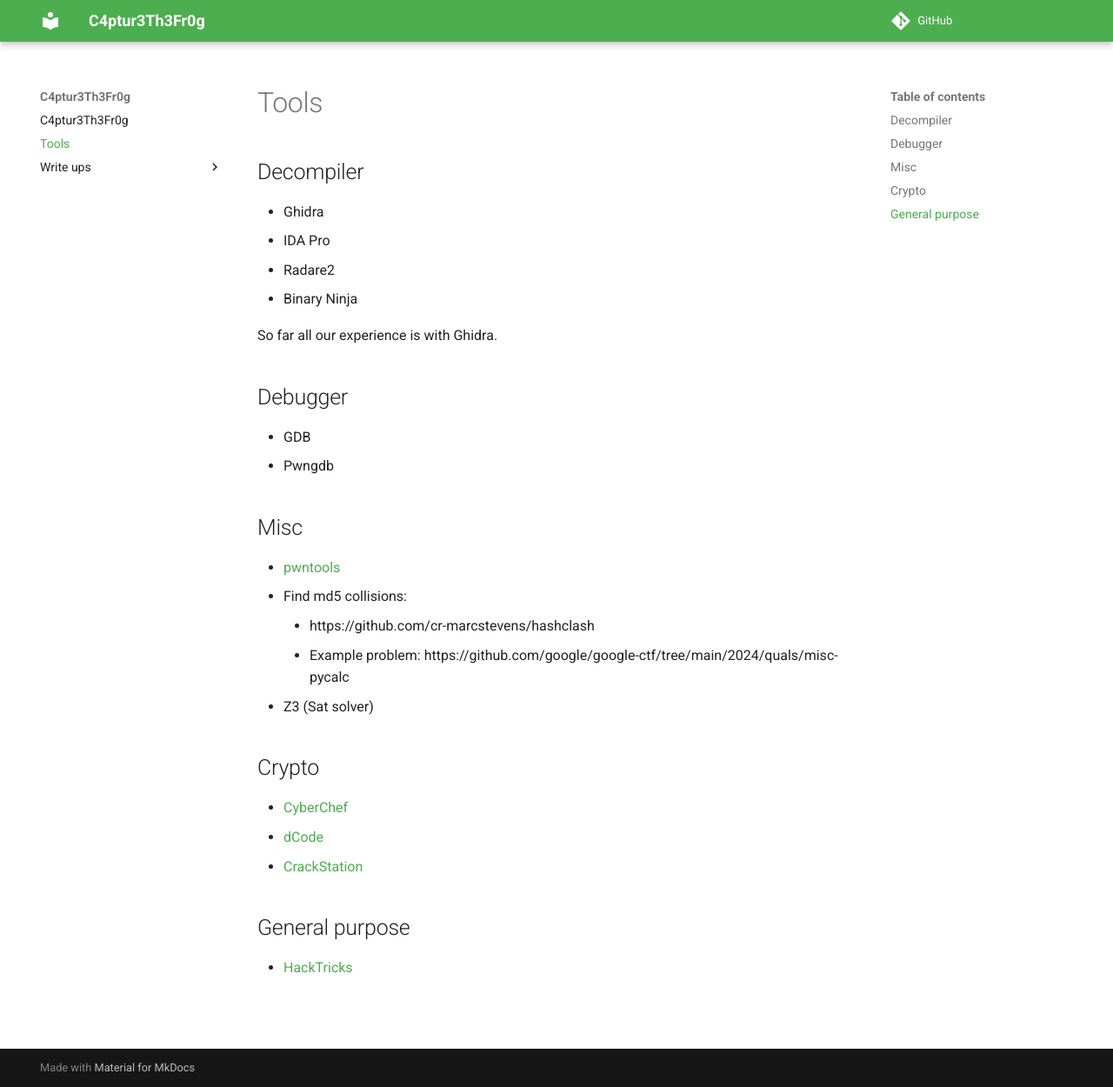
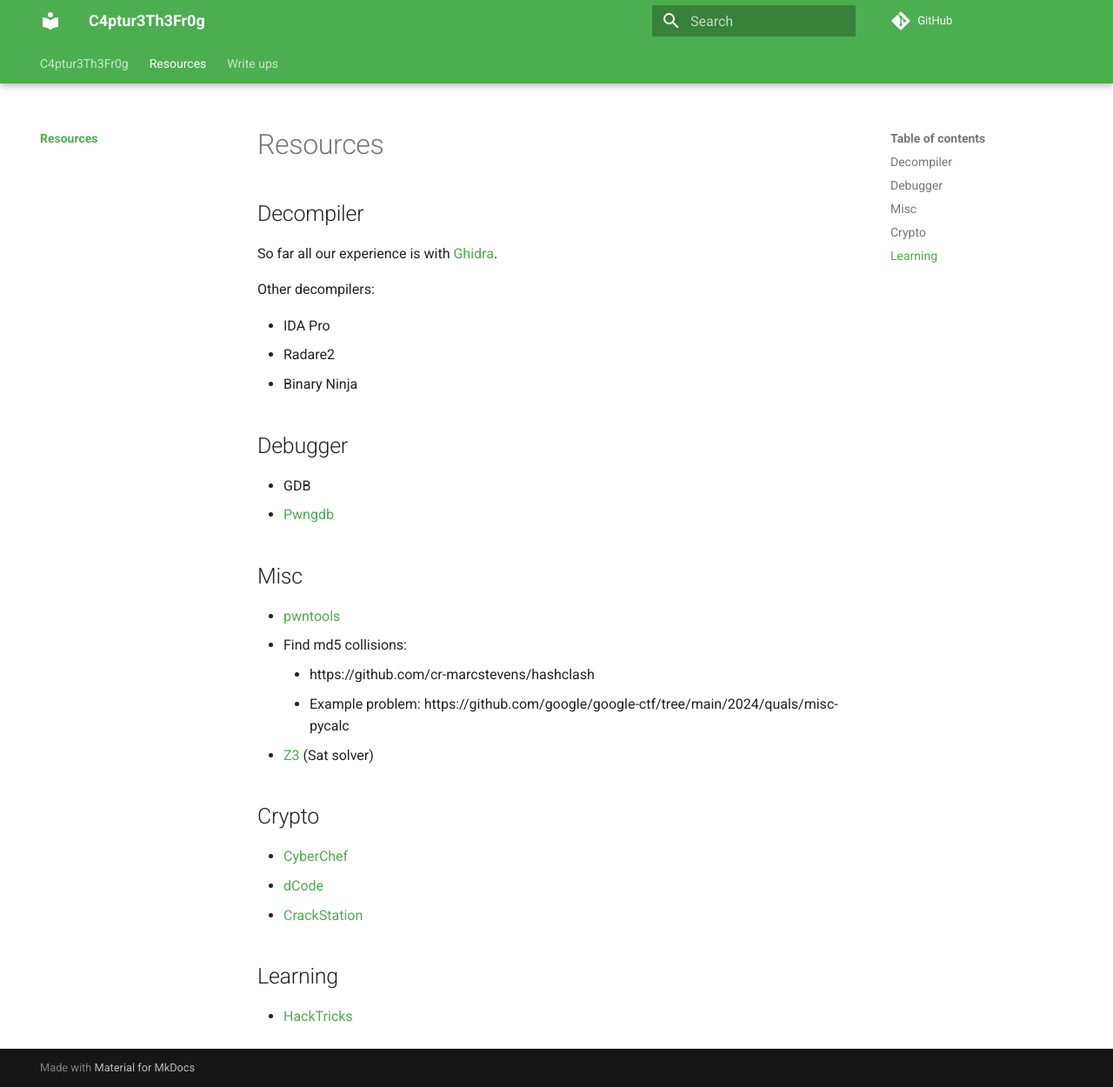
Before and after one commit to c4ptur3th3fr0g/c4ptur3th3fr0g.github.io, an MkDocs documentation site: the page built from docs/resources/index.md, in a window 1280 px wide and 1250 px high. Shown: the whole window at 87% size. Built offline with MkDocs 1.6.1 and Material for MkDocs 9.7.7, drawn with Linux system fonts in a browser that asks for light colours; comment, search, counter and statistics services are not loaded.

Commit message:
feat: new structure, and more content

```diff
--- a/docs/tools.md
+++ b/docs/resources/index.md
@@ -1,18 +1,20 @@
-# Tools
+# Resources
 
 ## Decompiler
 
--   Ghidra
+So far all our experience is with [Ghidra](https://www.ghidra-sre.org/).
+
+Other decompilers:
+
 -   IDA Pro
 -   Radare2
 -   Binary Ninja
 
-So far all our experience is with Ghidra.
 
 ## Debugger
 
 -   GDB
--   Pwngdb
+-   [Pwngdb](https://github.com/pwndbg/pwndbg)
 
 ## Misc
 
@@ -20,7 +22,7 @@
 -   Find md5 collisions:
     -   https://github.com/cr-marcstevens/hashclash
     -   Example problem: https://github.com/google/google-ctf/tree/main/2024/quals/misc-pycalc
--   Z3 (Sat solver)
+-   [Z3](https://github.com/Z3Prover/z3) (Sat solver)
 
 ## Crypto
 
@@ -28,6 +30,6 @@
 - [dCode](https://www.dcode.fr/en)
 - [CrackStation](https://crackstation.net/)
 
-## General purpose
+## Learning
 
 - [HackTricks](https://book.hacktricks.xyz/)
--- a/mkdocs.yml
+++ b/mkdocs.yml
@@ -1,11 +1,25 @@
 site_name: C4ptur3Th3Fr0g
 site_url: https://c4ptur3th3fr0g.github.io/
+site_author: C4ptur3 Th3 Fr0g Team
 repo_url: https://github.com/c4ptur3th3fr0g/c4ptur3th3fr0g.github.io
+
 theme:
-    name: material
-    palette:
-        primary: green
-        accent: light green
+  name: material
+
+  palette:
+    primary: green
+    accent: light green
+
+  features:
+    - navigation.instant
+    - navigation.tabs
+    - navigation.tabs.sticky
+    - navigation.sections
+    - navigation.expand
+    - navigation.indexes
+    - content.code.copy
+    - content.code.select
+
 markdown_extensions:
   - pymdownx.highlight:
       anchor_linenums: true
@@ -14,5 +28,21 @@
   - pymdownx.inlinehilite
   - pymdownx.snippets
   - pymdownx.superfences
+  - pymdownx.arithmatex:
+      generic: true
+  - pymdownx.tasklist:
+      custom_checkbox: true
+  - attr_list
+  - pymdownx.emoji:
+      emoji_index: !!python/name:material.extensions.emoji.twemoji
+      emoji_generator: !!python/name:material.extensions.emoji.to_svg
+      options:
+        custom_icons:
+          - docs/overrides/.icons
+
 plugins:
-  - tags
+  - tags:
+      tags_file: C4ptur3Th3Fr0g/tags.md
+  - search
+  - offline
+  - macros
```
Also changed, not shown: docs/C4ptur3Th3Fr0g/index.md (added, +22 -0 lines), docs/index.md (deleted, +0 -24 lines), docs/write-ups/Google CTF 2023/index.md (added, +13 -0 lines), docs/write-ups/Google CTF 2023/mine-the-gap.md (renamed from docs/write-ups/Google CTF 2024/mine-the-gap.md, +8 -1 lines), docs/write-ups/Google CTF 2023/write-flag-where.md (renamed from docs/write-ups/Google CTF 2024/write-flag-where.md, +5 -0 lines), docs/write-ups/Google CTF 2024/index.md (added, +13 -0 lines), docs/write-ups/Hack the Box/index.md (added, +5 -0 lines), docs/write-ups/Hack the Box/screen-crack.md (renamed from docs/write-ups/HTB/screen-crack.md, +2 -4 lines), docs/write-ups/Idek CTF 2024/index.md (added, +36 -0 lines), docs/write-ups/index.md (added, +5 -0 lines), docs/C4ptur3Th3Fr0g/tags.md (added), docs/overrides/.icons/social/ctftime.svg (added), docs/overrides/.icons/social/discord.svg (added).
